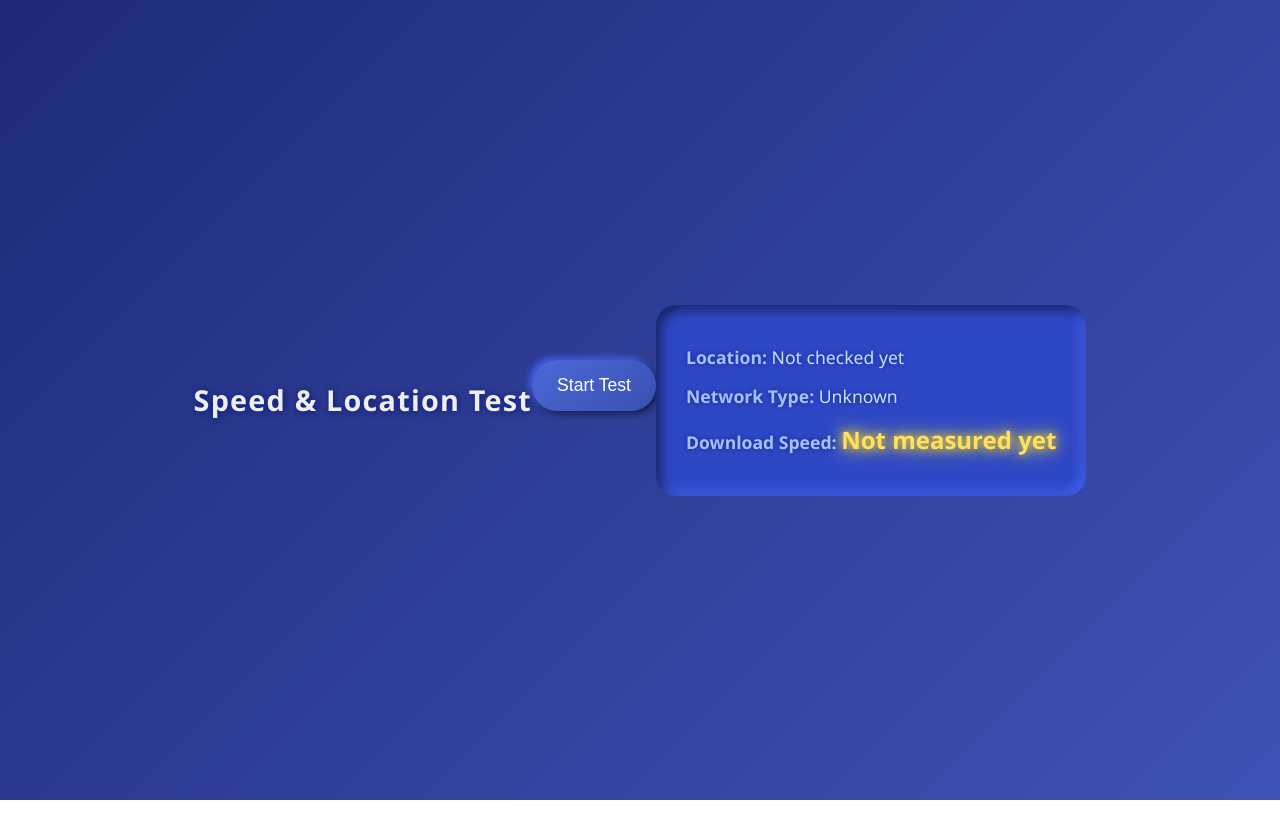
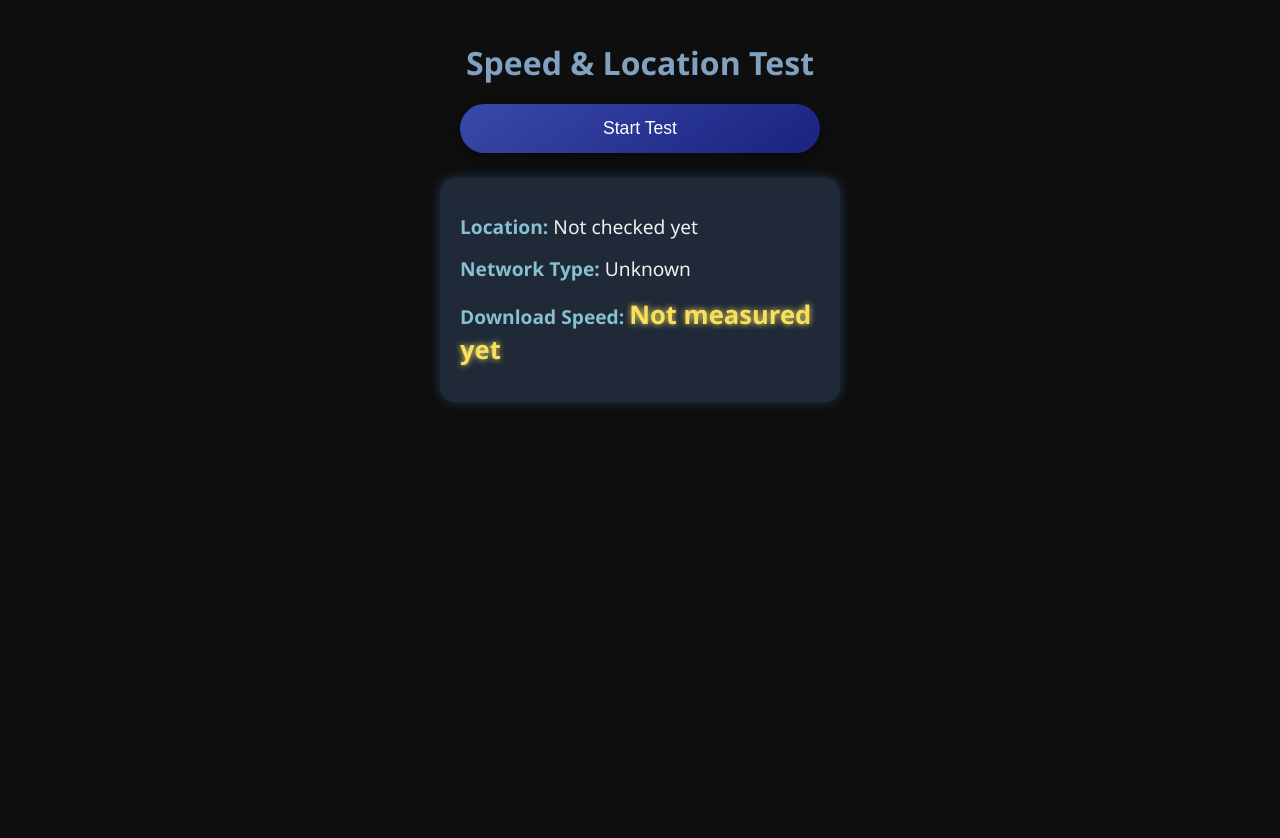
Before and after one commit to rohittt-1505/Internet-Speed-Test, a plain HTML site: page index.html in a window 1280 px wide. Before the commit the page ends 800 px from the top, so only its background shows below. Drawn offline with Linux system fonts and the light colour scheme.

Commit message:
Update styles.css

```diff
--- a/styles.css
+++ b/styles.css
@@ -1,116 +1,76 @@
-/* Reset and base */
-* {
-    box-sizing: border-box;
-  }
-
+/* Dark Mode and Mobile-First Responsive UI */
 body {
-    font-family: 'Segoe UI', Tahoma, Geneva, Verdana, sans-serif;
-    background: linear-gradient(135deg, #1e2a78, #3f51b5);
-    color: #eee;
+  margin: 0;
+  padding: 20px;
+  background-color: #0e0e0e;
+  color: #f0f0f0;
+  font-family: 'Segoe UI', sans-serif;
   display: flex;
-    justify-content: center;
+  flex-direction: column;
   align-items: center;
   min-height: 100vh;
-    margin: 0;
-    padding: 20px;
-  }
-
-  .container {
-    background: #2c3e99;
-    padding: 30px 40px;
-    border-radius: 25px;
-    box-shadow:
-      8px 8px 15px rgba(0, 0, 0, 0.6),
-      -8px -8px 15px rgba(72, 108, 255, 0.9);
-    width: 100%;
-    max-width: 400px;
-    text-align: center;
-    transform-style: preserve-3d;
-    perspective: 1000px;
 }
 
 h1 {
-    font-weight: 700;
   font-size: 1.8rem;
+  color: #81a1c1;
   margin-bottom: 20px;
-    text-shadow: 1px 1px 6px #0a1a7a;
-    letter-spacing: 1.2px;
+  text-align: center;
 }
 
 button#startBtn {
-    background: linear-gradient(145deg, #4c69d9, #3a50b0);
+  background: linear-gradient(145deg, #3949ab, #1a237e);
   border: none;
-    padding: 15px 25px;
-    border-radius: 40px;
+  padding: 14px 0;
+  width: 100%;
+  max-width: 360px;
+  border-radius: 25px;
   font-size: 1.1rem;
-    color: #fff;
+  color: white;
   cursor: pointer;
-    box-shadow:
-      3px 3px 6px rgba(0,0,0,0.5),
-      -3px -3px 6px rgba(72, 108, 255, 0.8);
-    transition: all 0.3s ease;
-    margin-bottom: 30px;
+  box-shadow: 0 4px 12px rgba(0, 0, 0, 0.4);
+  transition: background 0.3s ease;
 }
 
 button#startBtn:hover {
-    box-shadow:
-      inset 3px 3px 6px rgba(0,0,0,0.7),
-      inset -3px -3px 6px rgba(72, 108, 255, 0.9);
-    background: linear-gradient(145deg, #3a50b0, #4c69d9);
+  background: linear-gradient(145deg, #1a237e, #3949ab);
 }
 
 #output {
-    background: #2e47c5;
-    padding: 25px 30px;
-    border-radius: 20px;
-    box-shadow:
-      inset 5px 5px 12px rgba(0, 0, 0, 0.5),
-      inset -5px -5px 12px rgba(72, 108, 255, 0.7);
-    transform-style: preserve-3d;
-    perspective: 1000px;
+  margin-top: 25px;
+  background: #1f2937;
+  padding: 20px;
+  border-radius: 15px;
+  width: 100%;
+  max-width: 360px;
+  box-shadow: 0 0 12px rgba(66, 153, 225, 0.3);
 }
 
 #output p {
+  margin: 15px 0;
   font-size: 1.1rem;
-    margin: 15px 0;
-    color: #cce1ff;
-    text-shadow: 0 0 5px #112b90;
-    transition: color 0.3s ease;
 }
 
 #output p strong {
-    color: #a9c0ff;
-    font-weight: 600;
+  color: #88c0d0;
 }
 
 #speed {
-    font-weight: 700;
-    font-size: 1.5rem;
-    color: #ffe066;
-    text-shadow:
-      0 0 10px #ffd700,
-      0 0 20px #ffec3d;
-    transition: color 0.3s ease;
+  font-weight: bold;
+  font-size: 1.4rem;
+  color: #f6e05e;
+  text-shadow: 0 0 6px #f6e05e;
 }
 
-  /* Responsive */
-  @media (max-width: 480px) {
-    .container {
-      padding: 20px;
-      max-width: 100%;
+/* Optional responsiveness for larger screens */
+@media (min-width: 600px) {
+  h1 {
+    font-size: 2rem;
   }
-
-    button#startBtn {
-      width: 100%;
-      padding: 15px 0;
+  #output p {
     font-size: 1.2rem;
   }
-
-    #output p {
-      font-size: 1rem;
-    }
-
   #speed {
-      font-size: 1.3rem;
+    font-size: 1.6rem;
   }
 }
```
Lines whose indentation alone changed are shown as unchanged.
